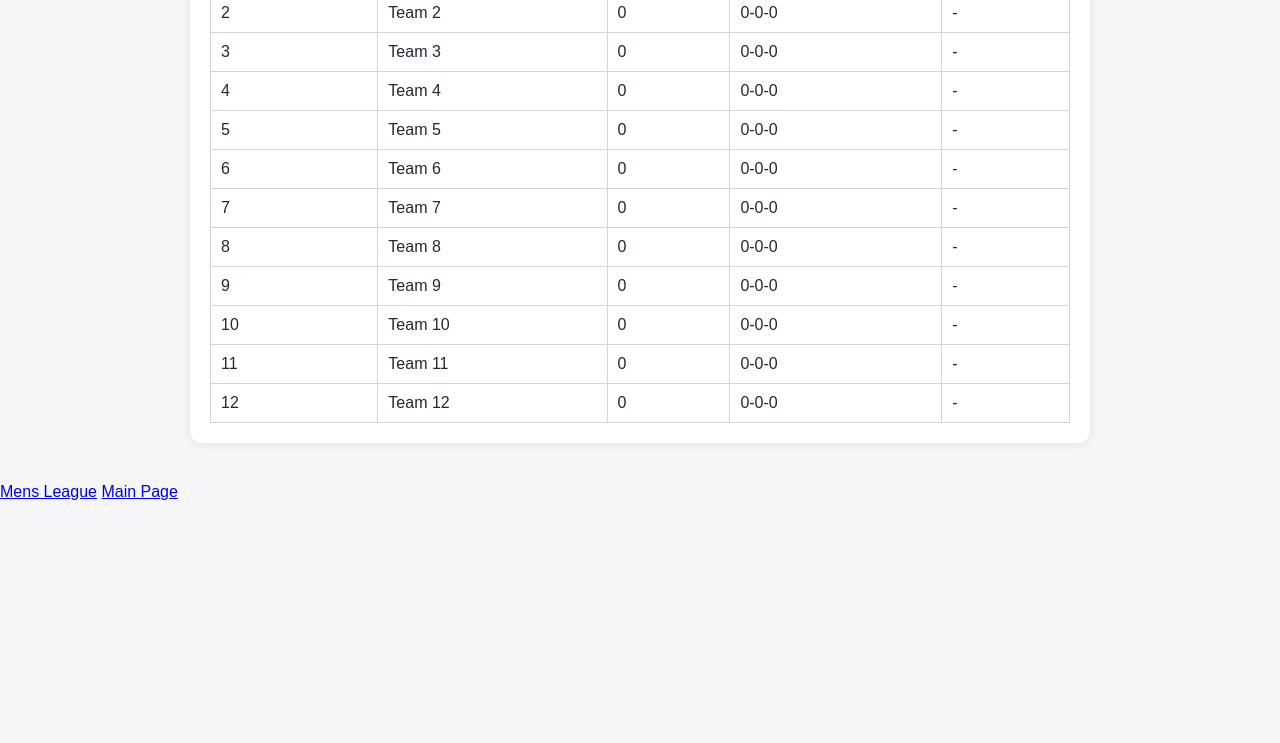
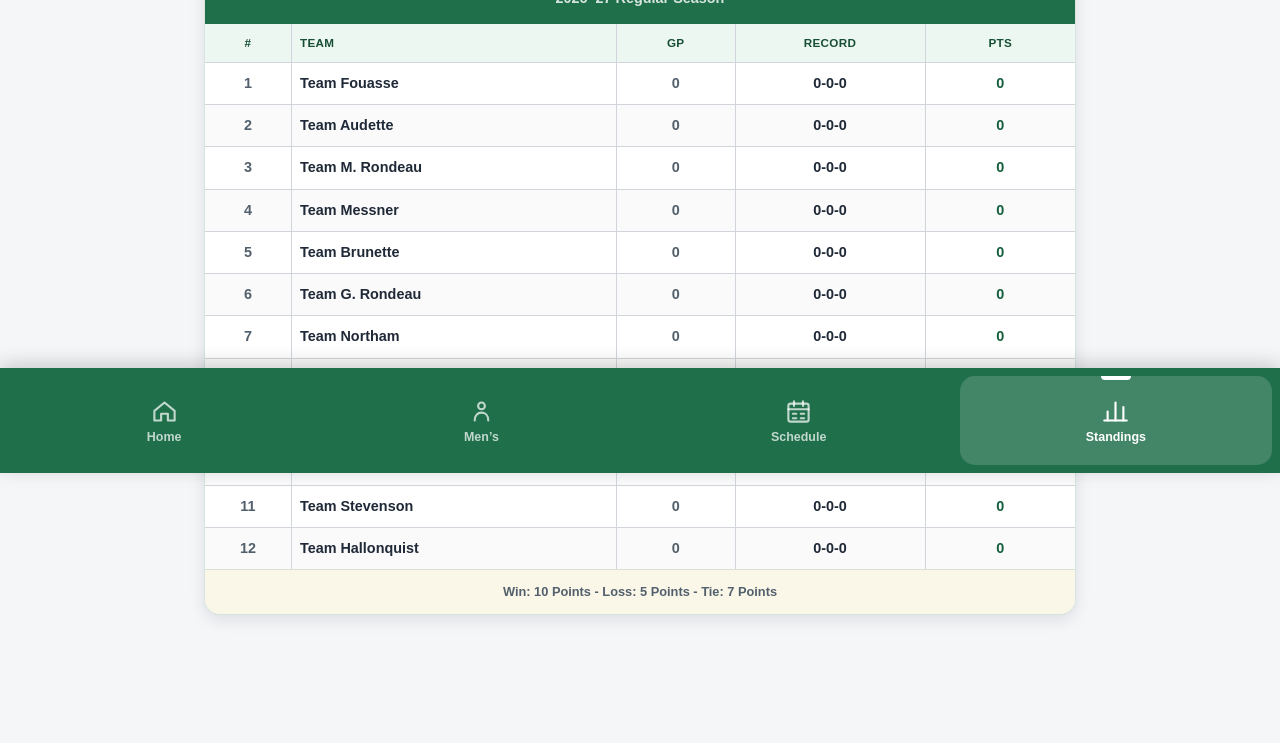
Before and after one commit to lorettecurlingclub/lcc-app, a plain HTML site: page mens-standings2026.html in a window 1280 px wide. Shown: the part 327-1070 px from the top of the page. Before the commit the page ends 926 px from the top, so only its background shows below. Drawn offline with Linux system fonts and the light colour scheme.

Commit message:
Update mens-standings2026.html

```diff
--- a/mens-standings2026.html
+++ b/mens-standings2026.html
@@ -1,58 +1,216 @@
 <!DOCTYPE html>
 <html lang="en">
 <head>
-<meta charset="UTF-8" />
-<meta name="viewport" content="width=device-width, initial-scale=1.0" />
-<title>Standings</title>
-<link rel="stylesheet" href="styles.css?v=4" />
+  <meta charset="UTF-8">
+
+  <meta
+    name="viewport"
+    content="width=device-width, initial-scale=1.0"
+  >
+
+  <title>Men’s League Standings</title>
+
+  <link
+    rel="stylesheet"
+    href="styles.css?v=16"
+  >
+
+  <script
+    src="mens-data2026.js?v=1"
+    defer
+  ></script>
+
+  <script
+    src="mens-standings.js?v=1"
+    defer
+  ></script>
 </head>
-<body>
-<div class="container">
+
+<body class="league-standings-page mens-standings-page">
 
   <header class="top-bar">
-  <img src="lcc-logo.png" alt="Lorette Curling Club logo" class="top-bar-logo" />
+    <a
+      href="index.html"
+      aria-label="Return to the Lorette Curling Club home page"
+    >
+      <img
+        src="lcc-logo.png"
+        alt="Lorette Curling Club"
+        class="top-bar-logo"
+      >
+    </a>
   </header>
 
-<header class="header">
-<img src="lcc-logo-mens.jpg?v=1" alt="Mens League" class="league-logo" />
+  <main class="standings-page-content">
+
+    <header class="standings-page-header">
+      <img
+        src="lcc-logo-mens.jpg?v=1"
+        alt="Men’s League"
+        class="league-logo"
+      >
     </header>
 
-<main>
-<section class="card">
-<h2>2026/27 Regular Season Standings</h2>
-<table>
-<thead>
-<tr>
-<th>Rank</th>
-<th>Team</th>
-<th>GP</th>
-<th>Record</th>
-<th>Pts</th>
-</tr>
-</thead>
-<tbody>
-<tr><td>1</td><td>Team 1</td><td>0</td><td>0-0-0</td><td>-</td></tr>
-<tr><td>2</td><td>Team 2</td><td>0</td><td>0-0-0</td><td>-</td></tr>
-<tr><td>3</td><td>Team 3</td><td>0</td><td>0-0-0</td><td>-</td></tr>
-<tr><td>4</td><td>Team 4</td><td>0</td><td>0-0-0</td><td>-</td></tr>
-<tr><td>5</td><td>Team 5</td><td>0</td><td>0-0-0</td><td>-</td></tr>
-<tr><td>6</td><td>Team 6</td><td>0</td><td>0-0-0</td><td>-</td></tr>
-<tr><td>7</td><td>Team 7</td><td>0</td><td>0-0-0</td><td>-</td></tr>
-<tr><td>8</td><td>Team 8</td><td>0</td><td>0-0-0</td><td>-</td></tr>
-<tr><td>9</td><td>Team 9</td><td>0</td><td>0-0-0</td><td>-</td></tr>
-<tr><td>10</td><td>Team 10</td><td>0</td><td>0-0-0</td><td>-</td></tr>
-<tr><td>11</td><td>Team 11</td><td>0</td><td>0-0-0</td><td>-</td></tr>
-<tr><td>12</td><td>Team 12</td><td>0</td><td>0-0-0</td><td>-</td></tr>
-</tbody>
-</table>
+    <div
+      id="standings-container"
+      aria-live="polite"
+    >
+      <section class="standings-card standings-loading-card">
+        <p>
+          Loading the Men’s League standings…
+        </p>
       </section>
+    </div>
+
   </main>
 
-</div>
+  <footer
+    class="bottom-bar-four"
+    aria-label="Men’s League navigation"
+  >
+    <a
+      href="index.html"
+      class="bottom-bar-button-small"
+    >
+      <span class="bottom-bar-icon">
+        <svg
+          width="27"
+          height="27"
+          viewBox="0 0 24 24"
+          fill="none"
+          stroke="currentColor"
+          stroke-width="1.9"
+          stroke-linecap="round"
+          stroke-linejoin="round"
+          aria-hidden="true"
+        >
+          <path
+            d="
+              M3 11.5
+              12 4
+              21 11.5
+              V20
+              H15
+              V14
+              H9
+              V20
+              H3
+              Z
+            "
+          />
+        </svg>
+      </span>
 
-<footer class="bottom-bar">
-  <a href="mens.html" class="bottom-bar-button">Mens League</a>
-  <a href="index.html" class="bottom-bar-button">Main Page</a>
+      <span class="bottom-bar-label">
+        Home
+      </span>
+    </a>
+
+    <a
+      href="mens.html"
+      class="bottom-bar-button-small"
+    >
+      <span class="bottom-bar-icon">
+        <svg
+          width="27"
+          height="27"
+          viewBox="0 0 24 24"
+          fill="none"
+          stroke="currentColor"
+          stroke-width="1.9"
+          stroke-linecap="round"
+          stroke-linejoin="round"
+          aria-hidden="true"
+        >
+          <circle
+            cx="12"
+            cy="7"
+            r="3"
+          />
+
+          <path
+            d="
+              M6 20
+              C6 15.5 8.5 13 12 13
+              C15.5 13 18 15.5 18 20
+            "
+          />
+        </svg>
+      </span>
+
+      <span class="bottom-bar-label">
+        Men’s
+      </span>
+    </a>
+
+    <a
+      href="mens-schedule2026.html"
+      class="bottom-bar-button-small"
+    >
+      <span class="bottom-bar-icon">
+        <svg
+          width="27"
+          height="27"
+          viewBox="0 0 24 24"
+          fill="none"
+          stroke="currentColor"
+          stroke-width="1.9"
+          stroke-linecap="round"
+          stroke-linejoin="round"
+          aria-hidden="true"
+        >
+          <rect
+            x="3"
+            y="5"
+            width="18"
+            height="16"
+            rx="2"
+          />
+
+          <path d="M3 10H21" />
+          <path d="M8 3V7" />
+          <path d="M16 3V7" />
+          <path d="M7 14H10" />
+          <path d="M14 14H17" />
+          <path d="M7 18H10" />
+          <path d="M14 18H17" />
+        </svg>
+      </span>
+
+      <span class="bottom-bar-label">
+        Schedule
+      </span>
+    </a>
+
+    <a
+      href="mens-standings2026.html"
+      class="bottom-bar-button-small active"
+      aria-current="page"
+    >
+      <span class="bottom-bar-icon">
+        <svg
+          width="27"
+          height="27"
+          viewBox="0 0 24 24"
+          fill="none"
+          stroke="currentColor"
+          stroke-width="1.9"
+          stroke-linecap="round"
+          stroke-linejoin="round"
+          aria-hidden="true"
+        >
+          <path d="M5 20V12" />
+          <path d="M12 20V4" />
+          <path d="M19 20V8" />
+          <path d="M2 20H22" />
+        </svg>
+      </span>
+
+      <span class="bottom-bar-label">
+        Standings
+      </span>
+    </a>
   </footer>
+
 </body>
 </html>
```
Lines whose indentation alone changed are shown as unchanged.
